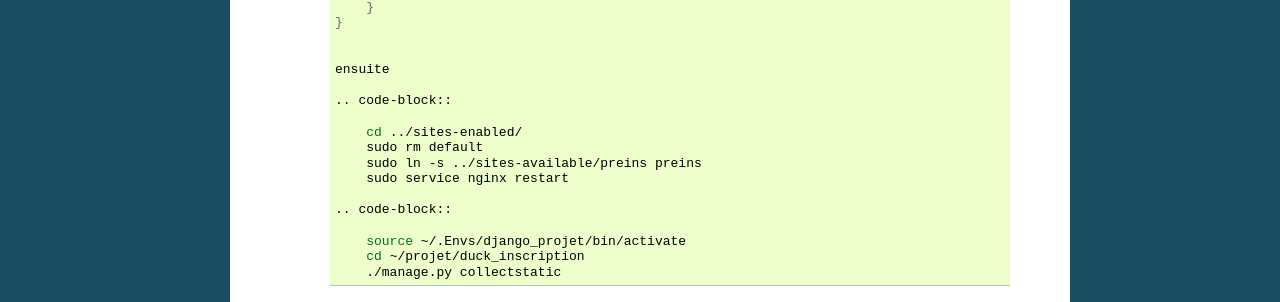
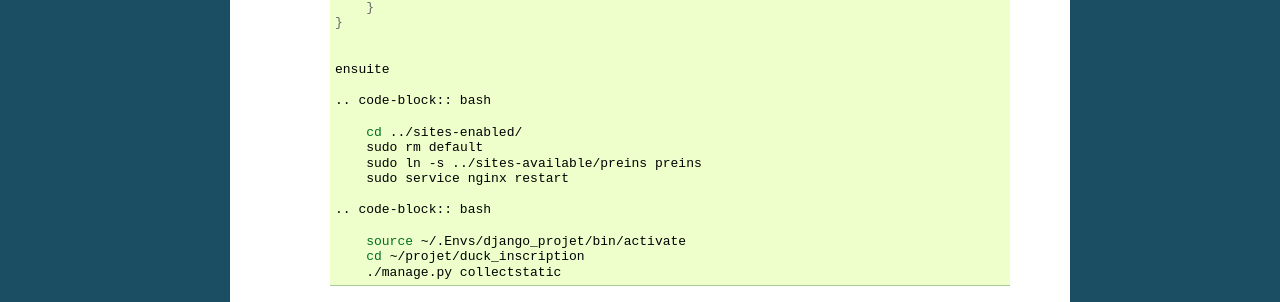
Before and after one commit to fsx999/duck_inscription, a Sphinx documentation site: the page built from doc/source/install.rst, in a window 1280 px wide and 900 px high, scrolled down 1984 px. Shown: the part 506-808 px from the top of the window. Built offline with Sphinx 7.4.7, drawn with Linux system fonts in a browser that asks for light colours.

Commit message:
ajout doc

```diff
--- a/doc/source/install.rst
+++ b/doc/source/install.rst
@@ -184,14 +184,14 @@ Commandes
 
         ensuite
 
-        .. code-block::
+        .. code-block:: bash
 
             cd ../sites-enabled/
             sudo rm default
             sudo ln -s ../sites-available/preins preins
             sudo service nginx restart
 
-        .. code-block::
+        .. code-block:: bash
 
             source ~/.Envs/django_projet/bin/activate
             cd ~/projet/duck_inscription
```
